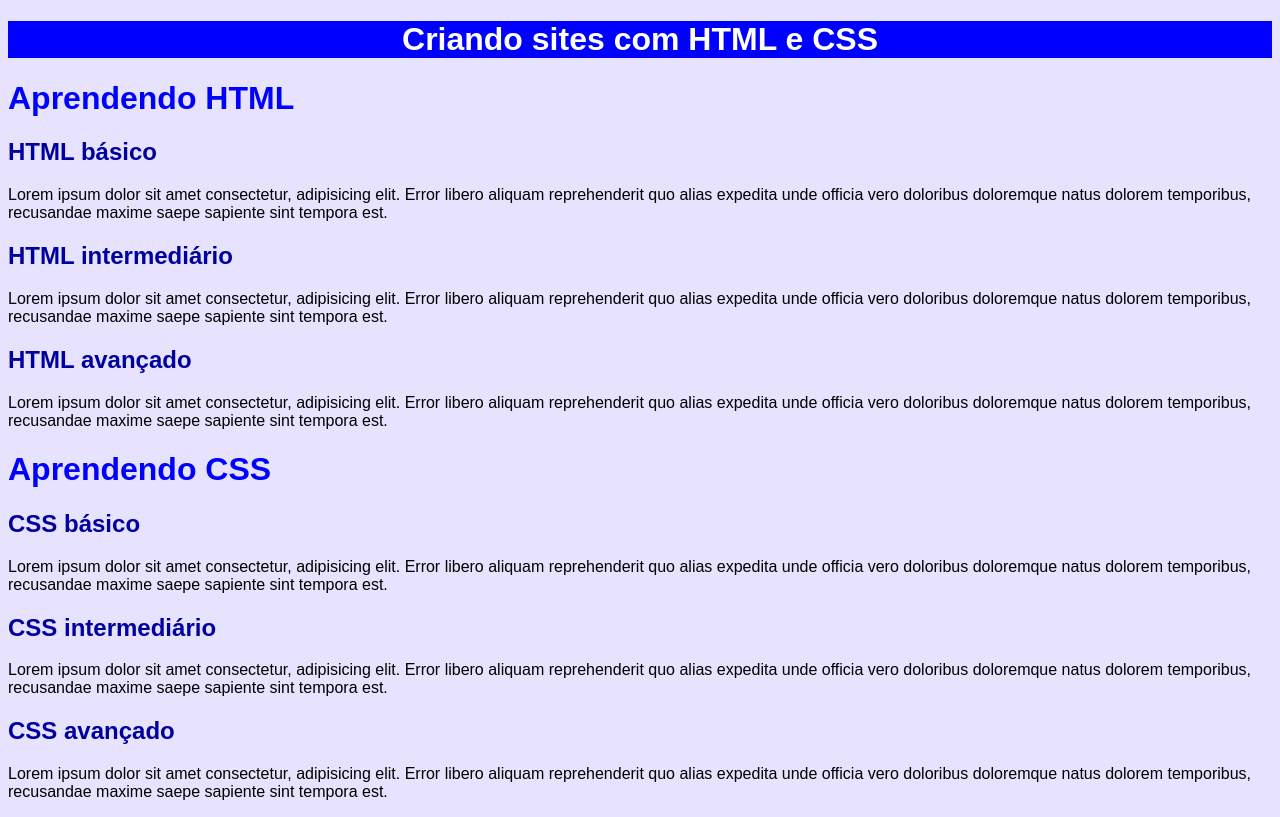
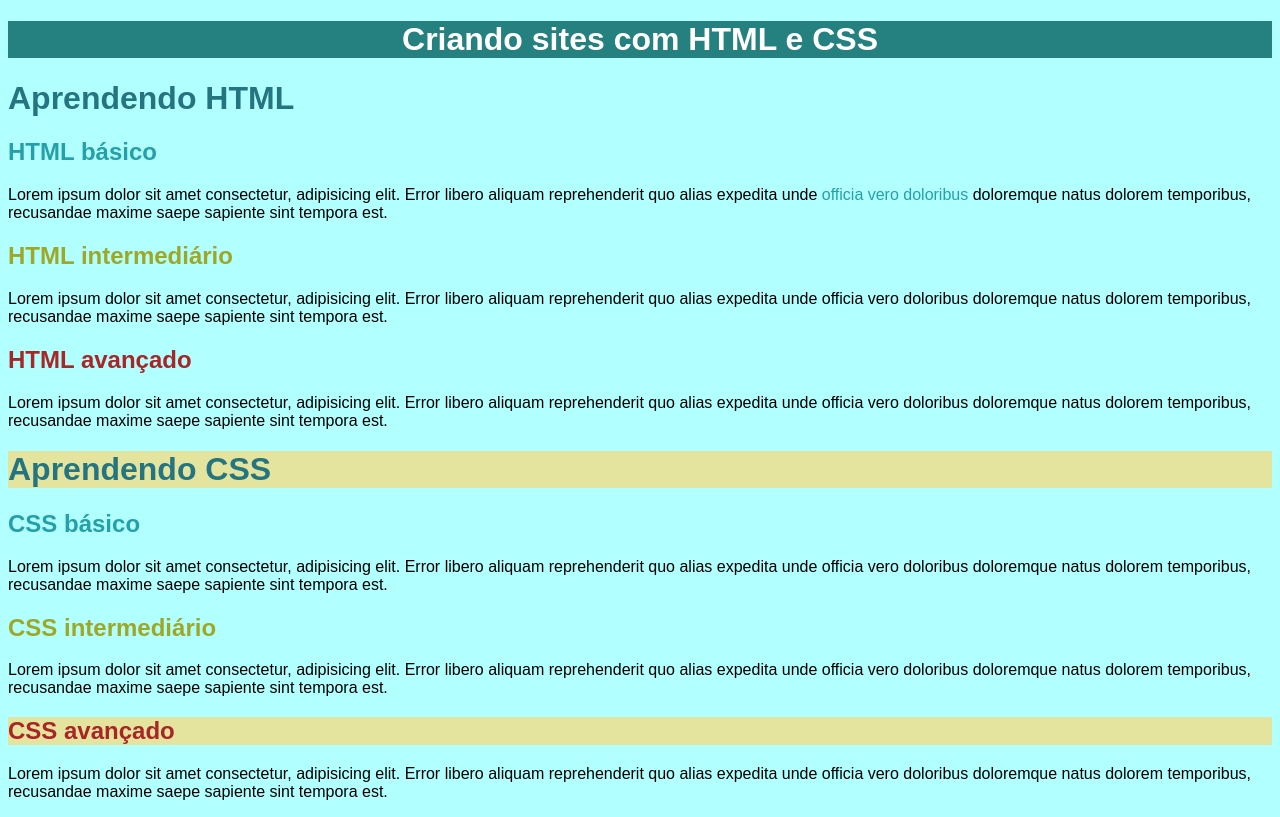
Before and after one commit to mateusmedeir/curso-html-e-css-modulo-2-curso-em-video, a plain HTML site: page ex004/seletor01.html in a window 1280 px wide. Drawn offline with Linux system fonts and the light colour scheme.

Commit message:
changing ex004

```diff
--- a/ex004/seletor01.html
+++ b/ex004/seletor01.html
@@ -10,33 +10,33 @@
 <body>
     <h1 id="principal">Criando sites com HTML e CSS</h1>
     <h1>Aprendendo HTML</h1>
-    <h2>HTML básico</h2>
+    <h2 class="basico">HTML básico</h2>
+    <p>Lorem ipsum dolor sit amet consectetur, adipisicing elit.
+        Error libero aliquam reprehenderit quo alias expedita unde
+        <span class="basico">officia vero doloribus</span> doloremque natus dolorem temporibus,
+        recusandae maxime saepe sapiente sint tempora est.</p>
+    <h2 class="intermediario">HTML intermediário</h2>
     <p>Lorem ipsum dolor sit amet consectetur, adipisicing elit.
         Error libero aliquam reprehenderit quo alias expedita unde
         officia vero doloribus doloremque natus dolorem temporibus,
         recusandae maxime saepe sapiente sint tempora est.</p>
-    <h2>HTML intermediário</h2>
+    <h2 class="avancado">HTML avançado</h2>
     <p>Lorem ipsum dolor sit amet consectetur, adipisicing elit.
         Error libero aliquam reprehenderit quo alias expedita unde
         officia vero doloribus doloremque natus dolorem temporibus,
         recusandae maxime saepe sapiente sint tempora est.</p>
-    <h2>HTML avançado</h2>
+    <h1 class="destaque">Aprendendo CSS</h1>
+    <h2 class="basico">CSS básico</h2>
     <p>Lorem ipsum dolor sit amet consectetur, adipisicing elit.
         Error libero aliquam reprehenderit quo alias expedita unde
         officia vero doloribus doloremque natus dolorem temporibus,
         recusandae maxime saepe sapiente sint tempora est.</p>
-    <h1>Aprendendo CSS</h1>
-    <h2>CSS básico</h2>
+    <h2 class="intermediario">CSS intermediário</h2>
     <p>Lorem ipsum dolor sit amet consectetur, adipisicing elit.
         Error libero aliquam reprehenderit quo alias expedita unde
         officia vero doloribus doloremque natus dolorem temporibus,
         recusandae maxime saepe sapiente sint tempora est.</p>
-    <h2>CSS intermediário</h2>
-    <p>Lorem ipsum dolor sit amet consectetur, adipisicing elit.
-        Error libero aliquam reprehenderit quo alias expedita unde
-        officia vero doloribus doloremque natus dolorem temporibus,
-        recusandae maxime saepe sapiente sint tempora est.</p>
-    <h2>CSS avançado</h2>
+    <h2 class="avancado destaque">CSS avançado</h2>
     <p>Lorem ipsum dolor sit amet consectetur, adipisicing elit.
         Error libero aliquam reprehenderit quo alias expedita unde
         officia vero doloribus doloremque natus dolorem temporibus,
--- a/ex004/style.css
+++ b/ex004/style.css
@@ -1,20 +1,32 @@
 @charset "UTF-8";
 
 body{
-    background-color: rgb(231, 227, 255);
+    background-color: #b1ffff;
     font-family: Arial, Helvetica, sans-serif;
 }
 
 h1{
-    color: blue;
+    color: #257580;
 }
 
 h1#principal {
     text-align: center;
-    background-color: blue;
+    background-color: #258080;
     color: white;
 }
 
-h2{
-    color: rgb(0, 0, 160);
+.basico{
+    color: #26a0a8;
 }
+
+.intermediario{
+    color: #9fa826;
+}
+
+.avancado{
+    color: #a82626;
+}
+
+.destaque{
+    background-color: rgb(228, 228, 159);
+}
```
